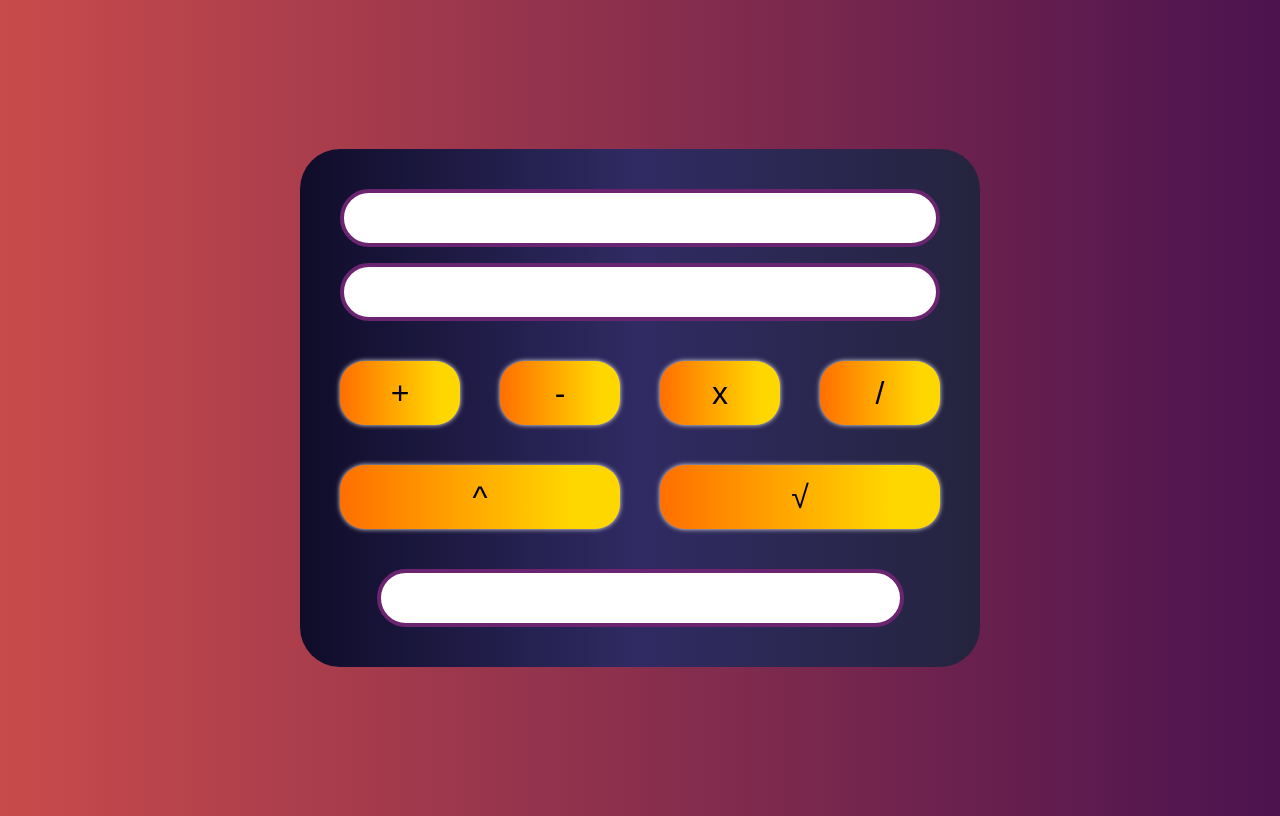
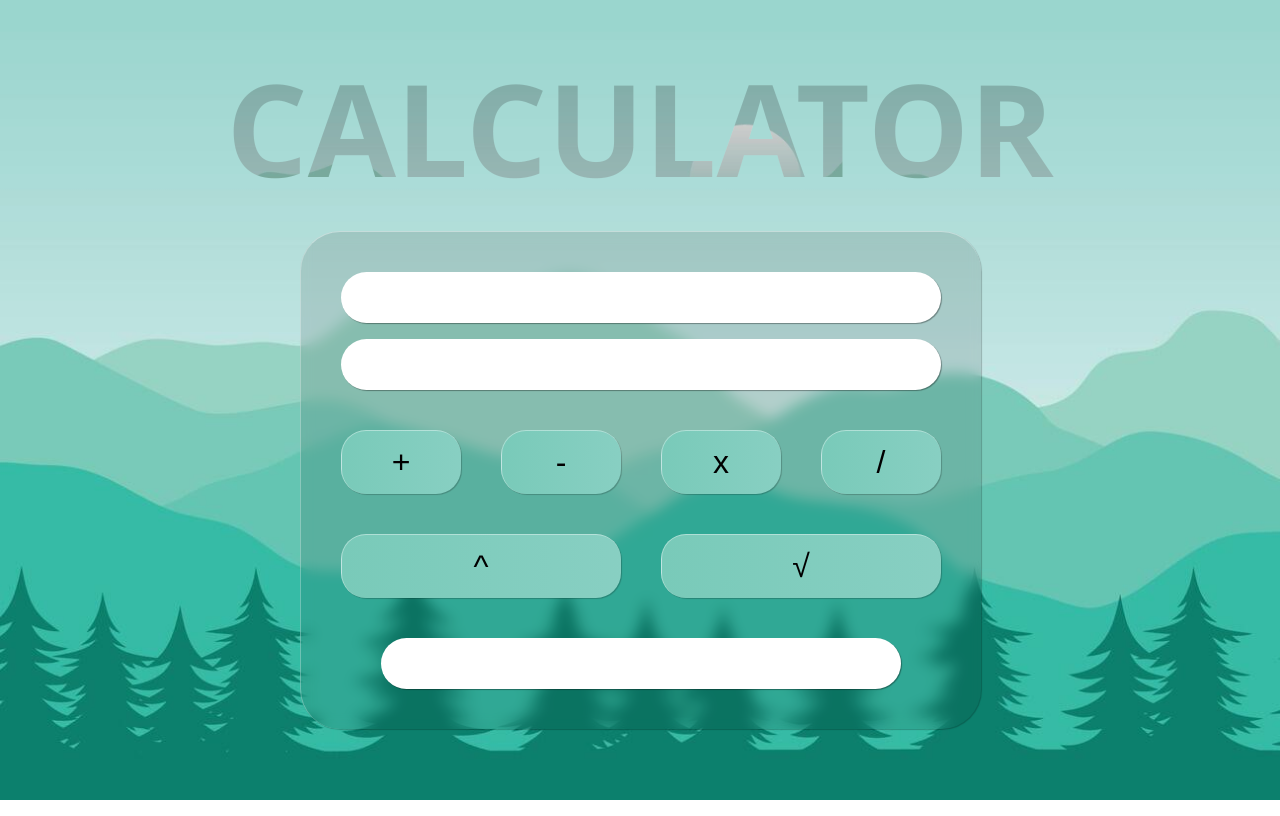
Before and after one commit to rajeswar-tammisetti/calculator, a plain HTML site: page index.html in a window 1280 px wide. Drawn offline with Linux system fonts and the light colour scheme.

Commit message:
transparency effects

```diff
--- a/index.html
+++ b/index.html
@@ -9,6 +9,7 @@
 </head>
 <body>
     <div id="cal">
+        <h2 id="title-card">CALCULATOR</h2>
         <div id="cal-body">
             <div id="inputs">
                 <input type="number" id="num1">
--- a/style.css
+++ b/style.css
@@ -1,31 +1,50 @@
 body {
-    background-image: linear-gradient(to right,#c94b4b,#4b134f);
+    background-image: url(cal_body_background.png);
     background-size: cover;
     background-repeat: no-repeat;
     background-attachment: fixed;
     overflow-x: hidden;
 }
+#title-card{
+  font-size: 8em;
+  margin: 0 0 1rem;
+  font-family:'Segoe UI', Tahoma, Geneva, Verdana, sans-serif;
+  background-image: url(cal_body_background.png);
+  background-size: cover;
+  background-clip: text;
+  color: rgba(0, 0, 0, 0.196);
+  animation: animate 20s linear infinite;
+}
+@keyframes animate{
+  to{
+    background-position-x: -500px;
+  }
+}
 
 #cal{
     display: flex;
-    flex-direction:column;
-    height: 100vh;
+    flex-direction:row;
+    height: auto;
     align-items: center;
     justify-content: center;
     flex-wrap:wrap;
+    padding: 4vh 0;
 }
 
 #cal-body{
     display: flex;
     flex-direction: column;
     gap: 5vh;
-    background-image: linear-gradient(to right,#0f0c29,#302b63,#24243e);
+    background-color: rgba(0, 0, 0, 0.100);
+    backdrop-filter:blur(7px);
+    border-top: 1px solid rgba(255, 255, 255, 0.4);
+    border-left: 1px solid rgba(255, 255, 255, 0.3);
+    box-shadow: 1px 1px 1px rgba(0, 0, 0, 0.229);
     padding: 5vh;
     border-radius: 5vh;
     width: 100%;
     max-width: 600px;
     flex-wrap:wrap;
-
 }
 
 #inputs{
@@ -57,15 +76,14 @@ body {
     color:black;
     font-size: 2rem;
     border-radius: 25px;
-    background-image: linear-gradient(to right,#ff6f00,gold,gold,#ff6f00);
+    background-image: linear-gradient(to right,#79CAB9,#9ED7D0);
+
+    border-top: 1px solid rgba(255, 255, 255, 0.397);
+    border-left: 1px solid rgba(255, 255, 255, 0.363);
     background-size: 250% 100%;
-    box-shadow: 0 0 5px #eee;
-    transition: background-position 0.5s ease;
+    box-shadow: 1px 1px 1px rgba(0, 0, 0, 0.216);
 }
 
-#buttons button:hover{
-    background-position: right bottom;
-}
 
 #result{
     color: black;
@@ -87,11 +105,15 @@ input{
     font-size: 2rem;
     text-align: center;
     border-radius: 30px;
-    border:4px solid #6b2470;
+    border-top: 1px solid rgba(255, 255, 255, 0.397);
+    border-left: 1px solid rgba(255, 255, 255, 0.363);
+    border-bottom: none;
+    border-right: none;
+    box-shadow: 1px 1px 1px rgba(0, 0, 0, 0.358);
 }
 input:focus {
   outline: none;
-  box-shadow: -0 0 10px #ff6f00;
+  box-shadow:3px 3px 3px rgba(0, 0, 0, 0.45);
 }
 #inputs input{
     flex: 1 1 45%;
@@ -100,12 +122,7 @@ input:focus {
     font-size: 2rem;
     text-align: center;
     border-radius: 30px;
-    border: 4px solid #6b2470;
 }
-
-
-
-
 
 
 
```
